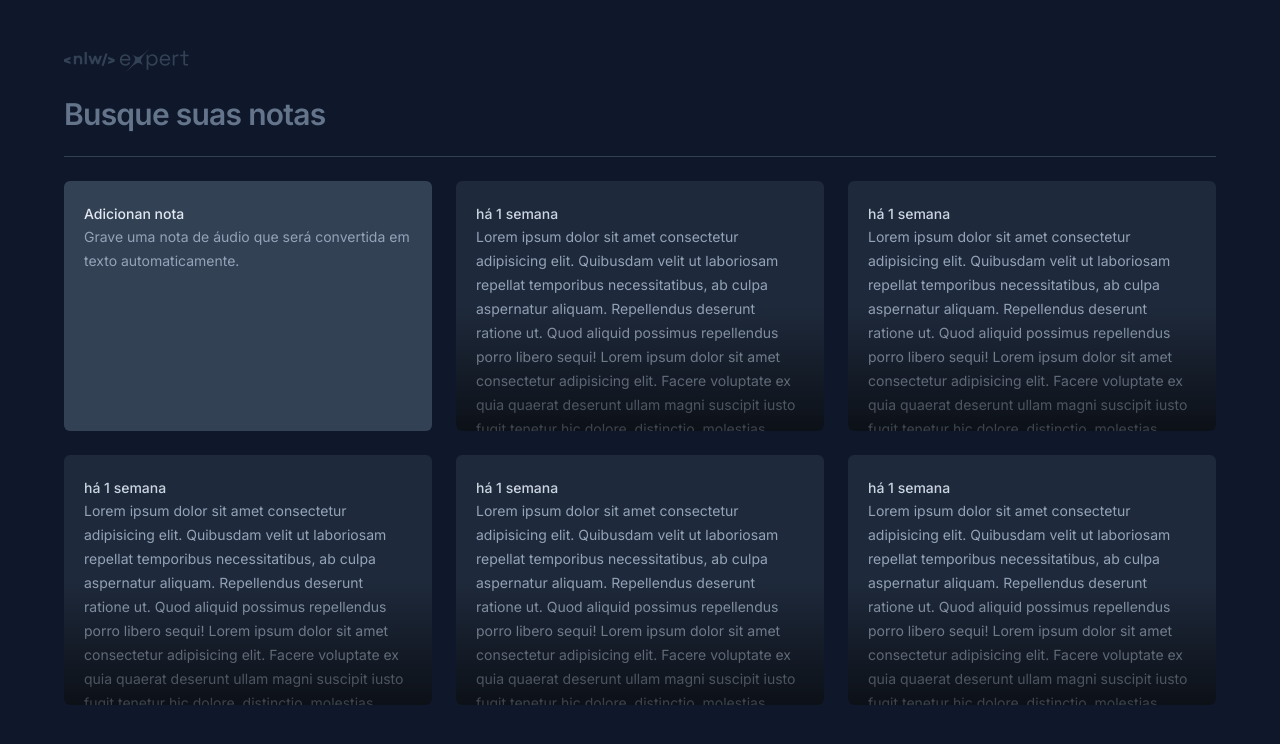
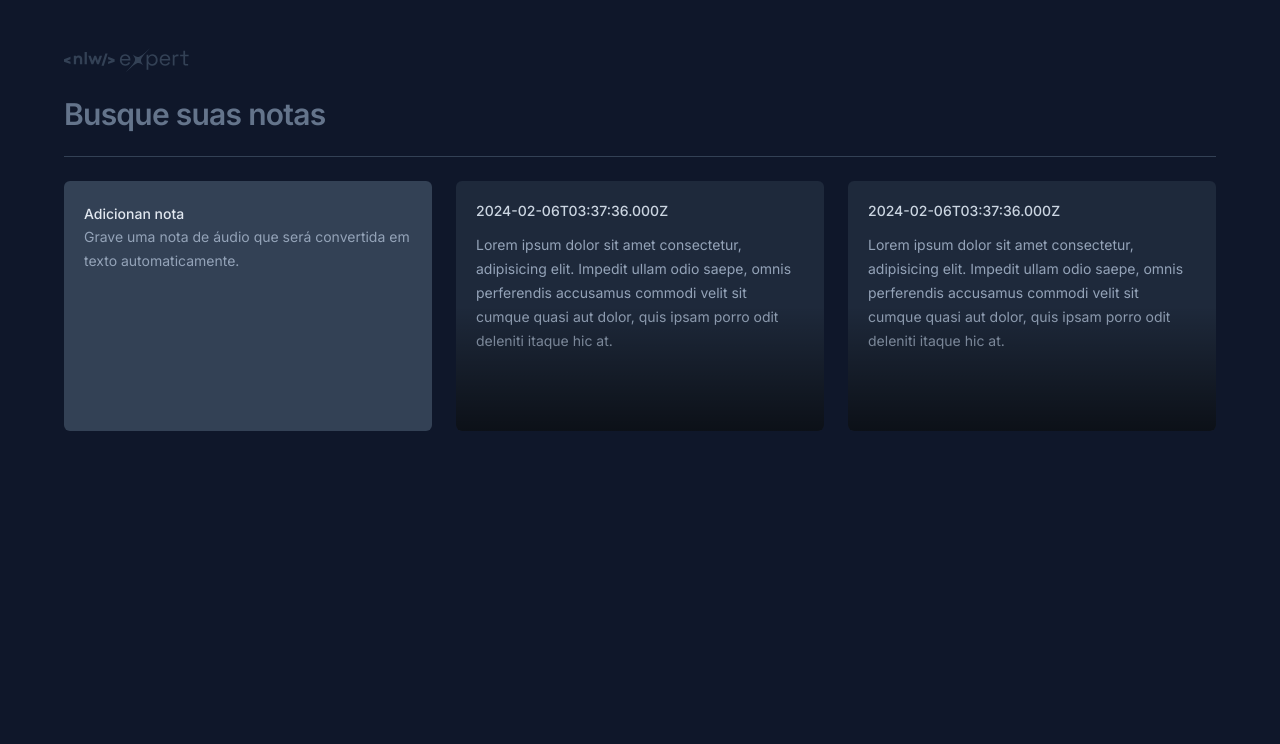
Before and after one commit to JrzenonDev/react-notes-audio, a React (Vite) app: page / in a window 1280 px wide. Shown: the top 744 px of the page. Built offline with nearby package versions, Linux system fonts and the light colour scheme.

Commit message:
feat: passing NoteCard props

```diff
--- a/src/app.tsx
+++ b/src/app.tsx
@@ -3,6 +3,11 @@ import { NewNoteCard } from "./components/new-note-card";
 import { NoteCard } from "./components/note-card";
 
 export function App() {
+  const note = {
+    date: new Date(),
+    content:
+      "Lorem ipsum dolor sit amet consectetur, adipisicing elit. Impedit ullam odio saepe, omnis perferendis accusamus commodi velit sit cumque quasi aut dolor, quis ipsam porro odit deleniti itaque hic at.",
+  };
   return (
     <div className="mx-auto max-w-6xl my-12 space-y-6">
       <img src={logo} alt="logo" />
@@ -19,11 +24,8 @@ export function App() {
       <div className="grid grid-cols-3 gap-6 auto-rows-[250px]">
         <NewNoteCard />
 
-        <NoteCard />
-        <NoteCard />
-        <NoteCard />
-        <NoteCard />
-        <NoteCard />
+        <NoteCard note={note} />
+        <NoteCard note={note} />
       </div>
     </div>
   );
--- a/src/components/note-card.tsx
+++ b/src/components/note-card.tsx
@@ -1,16 +1,17 @@
-export function NoteCard() {
+interface NoteCardProps {
+  note: {
+    date: Date;
+    content: string;
+  };
+}
+
+export function NoteCard({ note }: NoteCardProps) {
   return (
-    <button className="rounded-md text-left bg-slate-800 p-5 overflow-hidden relative outline-none hover:ring-2 hover:ring-slate-600 focus-visible:ring-2 focus-visible:ring-lime-600">
-      <span className="text-sm font-medium text-slate-300">há 1 semana</span>
-      <p className="text-sm leading-6 text-slate-400">
-        Lorem ipsum dolor sit amet consectetur adipisicing elit. Quibusdam velit
-        ut laboriosam repellat temporibus necessitatibus, ab culpa aspernatur
-        aliquam. Repellendus deserunt ratione ut. Quod aliquid possimus
-        repellendus porro libero sequi! Lorem ipsum dolor sit amet consectetur
-        adipisicing elit. Facere voluptate ex quia quaerat deserunt ullam magni
-        suscipit iusto fugit tenetur hic dolore, distinctio, molestias eaque
-        illum maxime, perferendis harum in?
-      </p>
+    <button className="rounded-md text-left flex flex-col bg-slate-800 p-5 gap-3 overflow-hidden relative outline-none hover:ring-2 hover:ring-slate-600 focus-visible:ring-2 focus-visible:ring-lime-600">
+      <span className="text-sm font-medium text-slate-300">
+        {note.date.toISOString()}
+      </span>
+      <p className="text-sm leading-6 text-slate-400">{note.content}</p>
       <div className="absolute bottom-0 left-0 right-0 h-1/2 bg-gradient-to-t from-black/60 to-black/0 pointer-events-none" />
     </button>
   );
```
